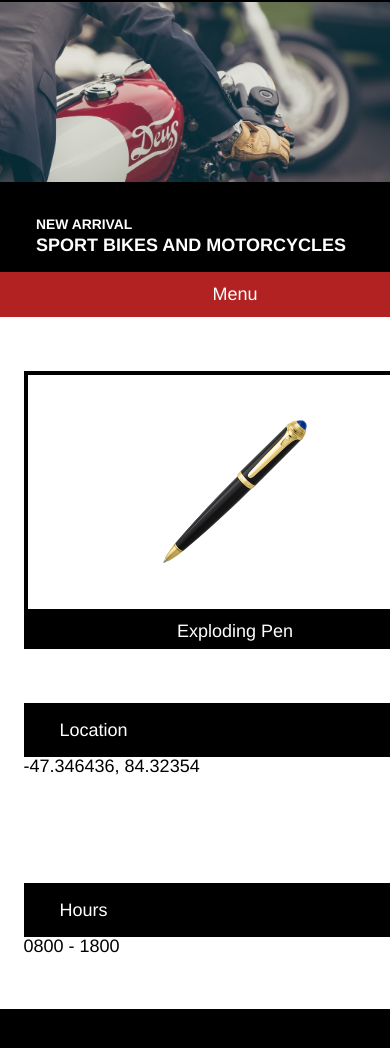
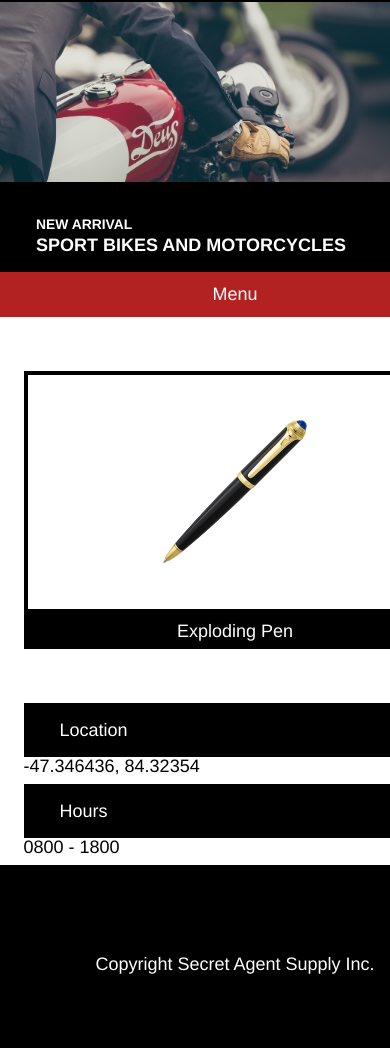
Before and after one commit to nprater86/secretagentsupply, a plain HTML site: page index.html in a window 390 px wide. Shown: the part 52-1100 px from the top of the page. Drawn offline with Linux system fonts and the light colour scheme.

Commit message:
fixed margins in information section

```diff
--- a/resources/css/style.css
+++ b/resources/css/style.css
@@ -233,11 +233,13 @@ footer{
   }
 
   .information{
-    flex-direction: column;
-    align-items: center;
+    display: block;
+    width: 470px;
+    margin-top: 3rem;
   }
   .details{
     width: 90%;
+    margin: 0 auto 0.5rem auto;
     }
 
     footer{
```
